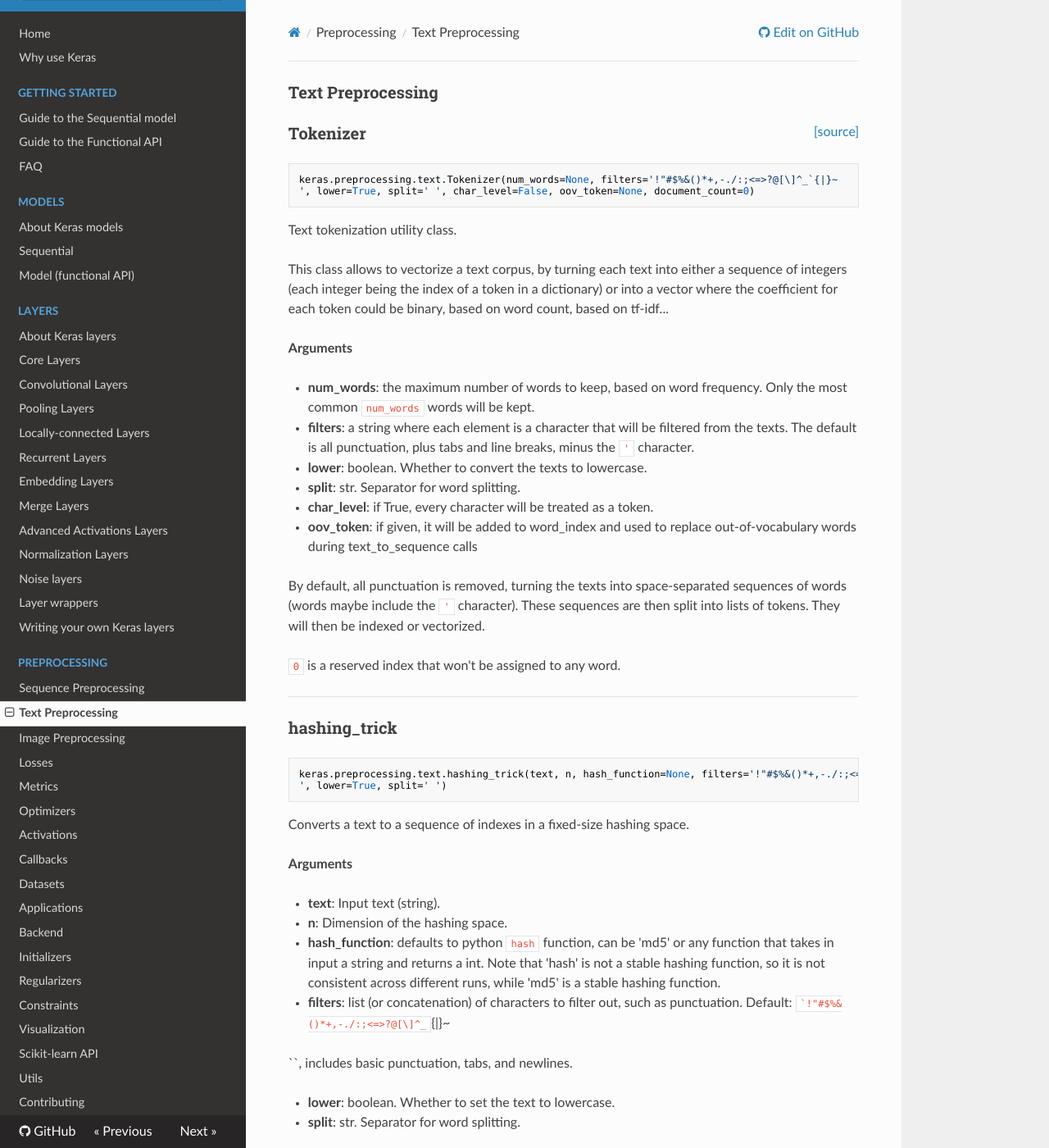
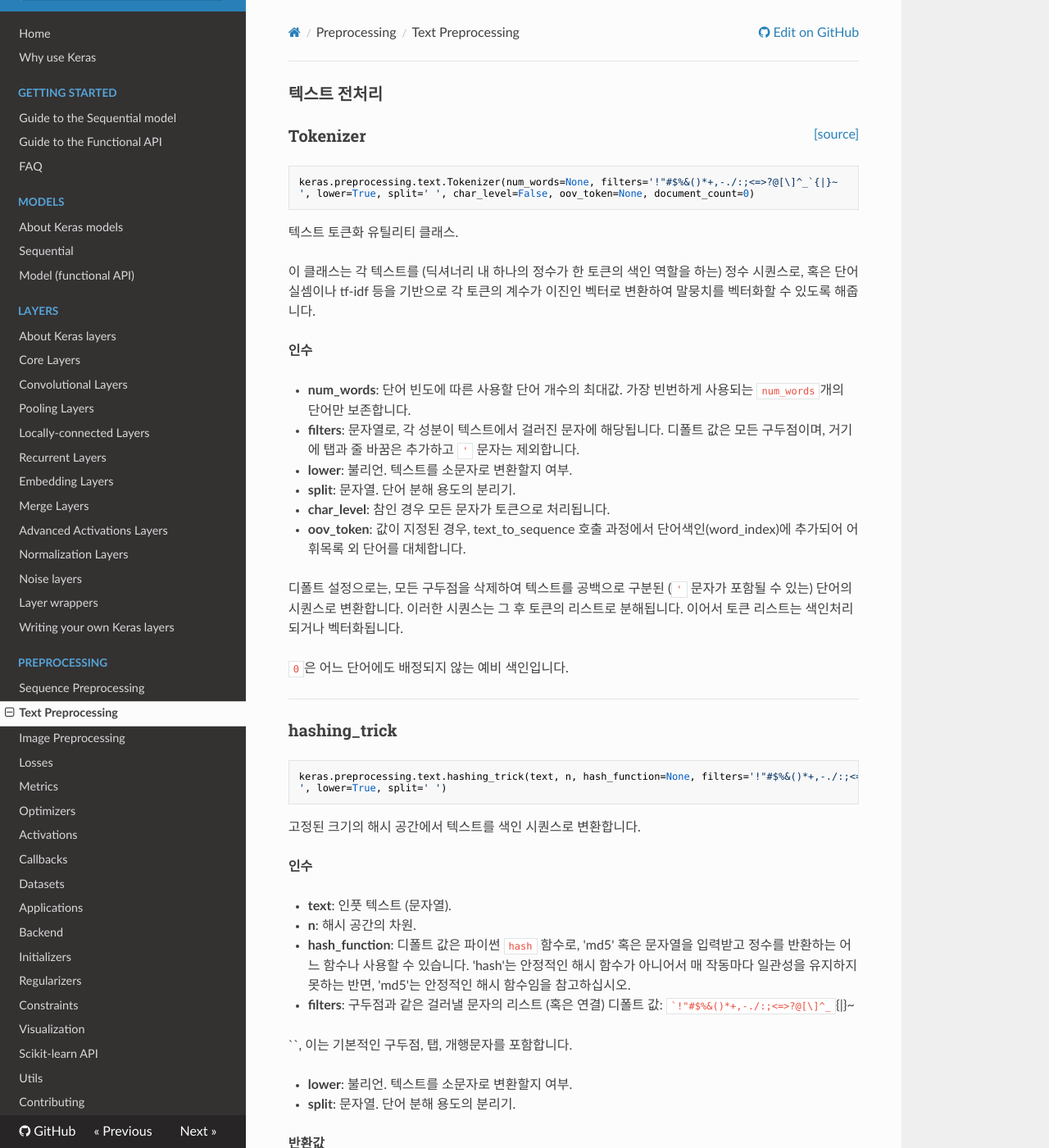
Before and after one commit to keras-team/keras-docs-ko, an MkDocs documentation site: the page built from sources/preprocessing/text.md, in a window 1280 px wide and 1400 px high. Shown: the whole window at 82% size. Built offline with MkDocs 1.6.1, drawn with Linux system fonts in a browser that asks for light colours; nearby versions of some CDN libraries; some of the changed text lies outside the part shown.

Commit message:
Update text.md
preprocessing/text.md 번역 마무리

````diff
--- a/sources/preprocessing/text.md
+++ b/sources/preprocessing/text.md
@@ -1,5 +1,5 @@
 
-### Text Preprocessing
+### 텍스트 전처리
 
 <span style="float:right;">[[source]](https://github.com/keras-team/keras/blob/master/keras/preprocessing/text.py#L138)</span>
 ### Tokenizer
@@ -9,33 +9,33 @@
 ', lower=True, split=' ', char_level=False, oov_token=None, document_count=0)
 ```
 
-Text tokenization utility class.
+텍스트 토큰화 유틸리티 클래스.
 
-This class allows to vectorize a text corpus, by turning each
-text into either a sequence of integers (each integer being the index
-of a token in a dictionary) or into a vector where the coefficient
-for each token could be binary, based on word count, based on tf-idf...
+이 클래스는 각 텍스트를 (딕셔너리 내 하나의 정수가 한 토큰의
+색인 역할을 하는) 정수 시퀀스로, 혹은
+단어 실셈이나 tf-idf 등을 기반으로 각 토큰의 계수가
+이진인 벡터로 변환하여 말뭉치를 벡터화할 수 있도록 해줍니다.
 
-__Arguments__
+__인수__
 
-- __num_words__: the maximum number of words to keep, based
-    on word frequency. Only the most common `num_words` words will
-    be kept.
-- __filters__: a string where each element is a character that will be
-    filtered from the texts. The default is all punctuation, plus
-    tabs and line breaks, minus the `'` character.
-- __lower__: boolean. Whether to convert the texts to lowercase.
-- __split__: str. Separator for word splitting.
-- __char_level__: if True, every character will be treated as a token.
-- __oov_token__: if given, it will be added to word_index and used to
-    replace out-of-vocabulary words during text_to_sequence calls
+- __num_words__: 단어 빈도에 따른
+    사용할 단어 개수의 최대값. 가장 빈번하게 사용되는 `num_words`개의
+    단어만 보존합니다.
+- __filters__: 문자열로, 각 성분이 텍스트에서 걸러진 문자에 해당됩니다.
+    디폴트 값은 모든 구두점이며, 거기에 탭과 줄 바꿈은 추가하고
+    `'` 문자는 제외합니다.
+- __lower__: 불리언. 텍스트를 소문자로 변환할지 여부.
+- __split__: 문자열. 단어 분해 용도의 분리기.
+- __char_level__: 참인 경우 모든 문자가 토큰으로 처리됩니다.
+- __oov_token__: 값이 지정된 경우, text_to_sequence 호출 과정에서
+    단어색인(word_index)에 추가되어 어휘목록 외 단어를 대체합니다.
 
-By default, all punctuation is removed, turning the texts into
-space-separated sequences of words
-(words maybe include the `'` character). These sequences are then
-split into lists of tokens. They will then be indexed or vectorized.
+디폴트 설정으로는, 모든 구두점을 삭제하여 텍스트를
+공백으로 구분된 (`'` 문자가 포함될 수 있는)
+단어의 시퀀스로 변환합니다. 이러한 시퀀스는 그 후
+토큰의 리스트로 분해됩니다. 이어서 토큰 리스트는 색인처리되거나 벡터화됩니다.
 
-`0` is a reserved index that won't be assigned to any word.
+`0`은 어느 단어에도 배정되지 않는 예비 색인입니다.
 
 ----
 
@@ -48,38 +48,38 @@
 ```
 
 
-Converts a text to a sequence of indexes in a fixed-size hashing space.
+고정된 크기의 해시 공간에서 텍스트를 색인 시퀀스로 변환합니다.
 
-__Arguments__
+__인수__
 
-- __text__: Input text (string).
-- __n__: Dimension of the hashing space.
-- __hash_function__: defaults to python `hash` function, can be 'md5' or
-    any function that takes in input a string and returns a int.
-    Note that 'hash' is not a stable hashing function, so
-    it is not consistent across different runs, while 'md5'
-    is a stable hashing function.
-- __filters__: list (or concatenation) of characters to filter out, such as
-    punctuation. Default: ``!"#$%&()*+,-./:;<=>?@[\]^_`{|}~
+- __text__: 인풋 텍스트 (문자열).
+- __n__: 해시 공간의 차원.
+- __hash_function__: 디폴트 값은 파이썬 `hash` 함수로, 'md5' 혹은
+    문자열을 입력받고 정수를 반환하는 어느 함수나 사용할 수 있습니다.
+    'hash'는 안정적인 해시 함수가 아니어서
+    매 작동마다 일관성을 유지하지 못하는 반면, 'md5'는
+    안정적인 해시 함수임을 참고하십시오.
+- __filters__: 구두점과 같은 걸러낼 문자의 리스트 (혹은 연결)
+    디폴트 값: ``!"#$%&()*+,-./:;<=>?@[\]^_`{|}~
 
 ``,
-    includes basic punctuation, tabs, and newlines.
+    이는 기본적인 구두점, 탭, 개행문자를 포함합니다.
 
-- __lower__: boolean. Whether to set the text to lowercase.
-- __split__: str. Separator for word splitting.
+- __lower__: 불리언. 텍스트를 소문자로 변환할지 여부.
+- __split__: 문자열. 단어 분해 용도의 분리기.
 
-__Returns__
+__반환값__
 
-A list of integer word indices (unicity non-guaranteed).
+정수 단어 색인의 리스트 (단일성이 보증되지 않습니다).
 
-`0` is a reserved index that won't be assigned to any word.
+`0`은 어느 단어에도 배정되지 않는 예비 색인입니다.
 
-Two or more words may be assigned to the same index, due to possible
-collisions by the hashing function.
-The [probability](
+해시 함수의 충돌로 인해 두 개 이상의 단어가 동일한 색인에
+배정될 수 있습니다.
+이러한 충돌의 [확률]은(
 https://en.wikipedia.org/wiki/Birthday_problem#Probability_table)
-of a collision is in relation to the dimension of the hashing space and
-the number of distinct objects.
+해시 공간의 차원과 개별 객체의 개수에 따라
+달라집니다.
 
 ----
 
@@ -92,28 +92,28 @@
 ```
 
 
-One-hot encodes a text into a list of word indexes of size n.
+텍스트를 n의 크기의 단더 색인 리스트로 원-핫 인코딩합니다.
 
-This is a wrapper to the `hashing_trick` function using `hash` as the
-hashing function; unicity of word to index mapping non-guaranteed.
+이는 `hash`를 해시 함수로 사용하는 `hashing_trick` 함수에 대한
+래퍼입니다; 단어에서 색인으로의 매핑에 대한 단일성은 보증되지 않습니다.
 
-__Arguments__
+__인수__
 
-- __text__: Input text (string).
-- __n__: int. Size of vocabulary.
-- __filters__: list (or concatenation) of characters to filter out, such as
-    punctuation. Default: ``!"#$%&()*+,-./:;<=>?@[\]^_`{|}~
+- __text__: 인풋 텍스트 (문자열).
+- __n__: 정수. 어휘 목록의 크기.
+- __filters__: 구두점과 같은 걸러낼 문자의 리스트 (혹은 연결)
+    디폴트 값: ``!"#$%&()*+,-./:;<=>?@[\]^_`{|}~
 
 ``,
-    includes basic punctuation, tabs, and newlines.
+    이는 기본적인 구두점, 탭, 개행문자를 포함합니다.
 
-- __lower__: boolean. Whether to set the text to lowercase.
-- __split__: str. Separator for word splitting.
+- __lower__: 불리언. 텍스트를 소문자로 변환할지 여부.
+- __split__: 문자열. 단어 분해 용도의 분리기.
 
-__Returns__
+__반환값__
 
-List of integers in [1, n]. Each integer encodes a word
-(unicity non-guaranteed).
+[1, n] 구간의 정수로 이루어진 리스트. 각 정수는 한 단어를 인코딩합니다
+(단일성은 보증되지 않습니다).
 
 ----
 
@@ -126,20 +126,20 @@
 ```
 
 
-Converts a text to a sequence of words (or tokens).
+텍스트를 단어(혹은 토큰)의 시퀀스로 변환합니다.
 
-__Arguments__
+__인수__
 
-- __text__: Input text (string).
-- __filters__: list (or concatenation) of characters to filter out, such as
-    punctuation. Default: ``!"#$%&()*+,-./:;<=>?@[\]^_`{|}~
+- __text__: 인풋 텍스트 (문자열).
+- __filters__: 구두점 등과 같은 걸러낼 문자의 리스트 (혹은 연결)
+    디폴트 값: ``!"#$%&()*+,-./:;<=>?@[\]^_`{|}~
 
 ``,
-    includes basic punctuation, tabs, and newlines.
+    이는 기본적인 구두점, 탭, 개행문자를 포함합니다.
 
-- __lower__: boolean. Whether to convert the input to lowercase.
-- __split__: str. Separator for word splitting.
+- __lower__: 불리언. 텍스트를 소문자로 변환할지 여부.
+- __split__: 문자열. 단어 분해 용도의 분리기.
 
-__Returns__
+__반환값__
 
-A list of words (or tokens).
+단어(혹은 토큰)의 .
````
